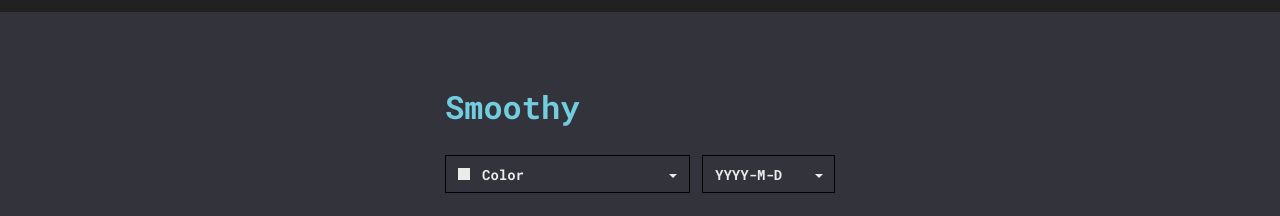
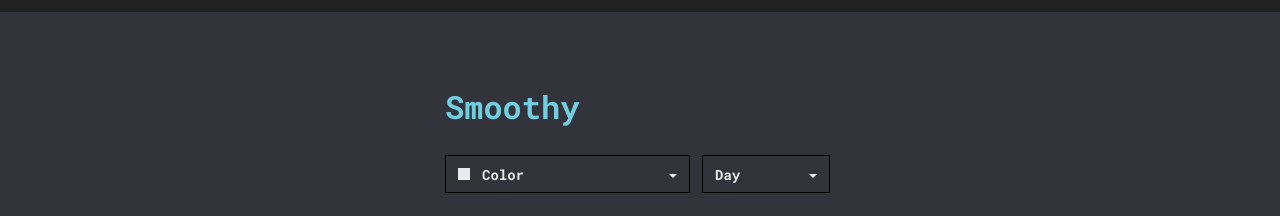
Before and after one commit to AndGreen/timecraft-web, a React (Create React App) app: page / in a window 1280 px wide. Shown: the top 216 px of the page. Built offline with nearby package versions, Linux system fonts and the light colour scheme.

Commit message:
updated date picker

```diff
--- a/src/components/ColorPicker/index.tsx
+++ b/src/components/ColorPicker/index.tsx
@@ -3,16 +3,22 @@ import { colors } from '../../types/colors';
 import { useSelector } from 'react-redux';
 import { useReduxAction } from '../../utils/redux';
 import {
-  togglePickerStatusAction,
   changeActiveColorAction,
+  selectActiveColor,
 } from '../../reducers/colors';
-import { selectActiveColor, selectPickerStatus } from '../../selectors/colors';
+import {
+  togglePickerNameAction,
+  selectOpenedPickerName,
+} from '../../reducers/picker';
 import { Wrapper, Component, ColorList, ColorBlock } from './styles';
 
 export const ColorPicker = () => {
-  const isOpened = useSelector(selectPickerStatus);
+  const pickerName = 'color';
+  const openedPicker = useSelector(selectOpenedPickerName);
+  const togglePickerStatus = useReduxAction(togglePickerNameAction);
+  const isOpened = openedPicker === pickerName;
+
   const activeColor = useSelector(selectActiveColor);
-  const togglePickerStatus = useReduxAction(togglePickerStatusAction);
   const changeActiveColor = useReduxAction(changeActiveColorAction);
 
   return (
@@ -21,7 +27,7 @@ export const ColorPicker = () => {
         opened={isOpened}
         activeColor={activeColor}
         onClick={() => {
-          togglePickerStatus();
+          togglePickerStatus(pickerName);
         }}
       >
         Color
@@ -34,14 +40,14 @@ export const ColorPicker = () => {
               color={colors[colorName]}
               onClick={() => {
                 changeActiveColor(colorName);
-                togglePickerStatus();
+                togglePickerStatus(pickerName);
               }}
             />
           ))}
           <ColorBlock
             onClick={() => {
               changeActiveColor('background');
-              togglePickerStatus();
+              togglePickerStatus(pickerName);
             }}
           />
         </ColorList>
--- a/src/components/DatePicker/index.tsx
+++ b/src/components/DatePicker/index.tsx
@@ -1,38 +1,39 @@
 import React from 'react';
 import { useSelector } from 'react-redux';
-import DayPickerInput from 'react-day-picker/DayPickerInput';
 import { colors } from '../../types/colors';
 import { useReduxAction } from '../../utils/redux';
+import { Wrapper, Component, StyledDayPicker } from './styles';
+import DayPicker from 'react-day-picker';
 import {
-  togglePickerStatusAction,
-  changeActiveColorAction,
-} from '../../reducers/colors';
-import { selectActiveColor, selectPickerStatus } from '../../selectors/colors';
-import { Wrapper, Component, ColorList, ColorBlock } from './styles';
+  selectOpenedPickerName,
+  togglePickerNameAction,
+} from '../../reducers/picker';
 
 export const DatePicker = () => {
-  const isOpened = useSelector(selectPickerStatus);
-  const activeColor = useSelector(selectActiveColor);
-  const togglePickerStatus = useReduxAction(togglePickerStatusAction);
-  const changeActiveColor = useReduxAction(changeActiveColorAction);
+  const pickerName = 'date';
+  const openedPicker = useSelector(selectOpenedPickerName);
+  const togglePickerStatus = useReduxAction(togglePickerNameAction);
+  const isOpened = openedPicker === pickerName;
 
   return (
     <Wrapper>
-      <DayPickerInput
-        format="DD/MM/YYYY"
-        // placeholder={`${formatDate(new Date())}`}
-        keepFocus={false}
-      />
+      <Component
+        opened={isOpened}
+        onClick={() => {
+          togglePickerStatus(pickerName);
+        }}
+      >
+        Day
+      </Component>
+      {isOpened && (
+        <StyledDayPicker>
+          <DayPicker
+            showOutsideDays={true}
+            // placeholder={`${formatDate(new Date())}`}
+            // keepFocus={false}
+          />
+        </StyledDayPicker>
+      )}
     </Wrapper>
   );
 };
-
-// <Component
-//   opened={isOpened}
-//   activeColor={activeColor}
-//   onClick={() => {
-//     togglePickerStatus();
-//   }}
-// >
-//   Color
-// </Component>
--- a/src/components/DatePicker/styles.ts
+++ b/src/components/DatePicker/styles.ts
@@ -1,33 +1,10 @@
 import styled, { css } from 'styled-components';
 import { theme } from '../../styles';
-import Cross from '../../assets/images/cross.svg';
-import { colors } from '../../types/colors';
-
-const arrowCss = css`
-  border-color: ${theme.colors.font} transparent;
-  border-style: solid;
-  height: 0px;
-  width: 0px;
-`;
-
-const arrowDownCss = css`
-  ${arrowCss};
-  border-width: 4px 4px 0px 4px;
-`;
-
-const arrowUpCss = css`
-  ${arrowCss};
-  border-width: 0px 4px 4px 4px;
-`;
-
-const crossCss = css`
-  background-color: ${theme.colors.borders};
-  -webkit-mask: url(${Cross}) no-repeat 50% 50%;
-  mask: url(${Cross}) no-repeat 50% 50%;
-`;
+import { arrowDownCss, arrowUpCss } from '../Icons/arrow';
 
 export const Wrapper = styled.div`
   position: relative;
+  width: 128px;
   & input {
     border-radius: 0;
     padding: 0 0 0 12px;
@@ -43,15 +20,6 @@ export const Wrapper = styled.div`
   }
   & input::placeholder {
     color: ${theme.colors.font};
-  }
-
-  &:after {
-    display: block;
-    content: '';
-    position: absolute;
-    right: 12px;
-    top: 50%;
-    ${arrowDownCss || arrowDownCss}
   }
 
   .DayPickerInput-Overlay {
@@ -75,6 +43,14 @@ export const Wrapper = styled.div`
     background: ${theme.colors.background};
     z-index: 3;
   }
+  .DayPicker-Day--outside {
+    color: ${theme.colors.font};
+    opacity: 0.2;
+  }
+  .DayPicker-Day,
+  .DayPicker-Caption {
+    color: ${theme.colors.font};
+  }
   .DayPicker-Day--today {
     color: ${theme.colors.background};
     background: ${theme.colors.font};
@@ -91,39 +67,21 @@ export const Wrapper = styled.div`
   }
 `;
 
-type ColorPickerProps = {
+type DatePickerProps = {
   opened?: boolean;
   activeColor?: string;
 };
 
-const getCrossColor = (activeColor?: string) =>
-  activeColor && activeColor !== 'background'
-    ? colors[activeColor]
-    : theme.colors.font;
-
-export const Component = styled.div<ColorPickerProps>`
+export const Component = styled.div<DatePickerProps>`
   position: relative;
   border: 1px solid ${theme.colors.borders};
   display: flex;
   height: 36px;
   align-items: center;
-  padding-left: 36px;
+  padding-left: 12px;
   color: ${theme.colors.font};
   font-weight: bold;
   cursor: pointer;
-
-  &:before {
-    display: block;
-    position: absolute;
-    content: '';
-    width: 12px;
-    height: 12px;
-    left: 12px;
-    top: 12px;
-
-    ${(p) => p.activeColor === 'background' && crossCss};
-    background-color: ${(p) => getCrossColor(p.activeColor)};
-  }
 
   &:after {
     display: block;
@@ -135,51 +93,22 @@ export const Component = styled.div<ColorPickerProps>`
   }
 `;
 
-export const ColorList = styled.div`
-  z-index: 2;
-  display: flex;
-  flex-wrap: wrap;
+export const StyledDayPicker = styled.div`
+  z-index: 3;
+  right: 0;
+  margin-top: -1px;
   position: absolute;
-  border-left: 1px solid black;
-`;
+  background-color: ${theme.colors.background};
+  border: 1px solid ${theme.colors.borders};
 
-type ColorBlockProps = {
-  color?: string;
-};
-
-const backgroundColor = (p: ColorBlockProps) =>
-  p.color || theme.colors.background;
-
-export const ColorBlock = styled.div<ColorBlockProps>`
-  display: inline-block;
-  position: relative;
-  box-sizing: border-box;
-  width: 48.63px;
-  height: 48.5px;
-  border-right: 1px solid black;
-  border-bottom: 1px solid black;
-  background-color: ${(p) => backgroundColor(p)};
-  cursor: pointer;
-
-  background-color: ${(p) => backgroundColor(p)};
-
-  &:after {
+  & :before {
+    position: absolute;
     display: block;
     content: '';
-    position: absolute;
-    width: 48.63px;
-    height: 48.5px;
-
-    ${(p) => !p.color && crossCss}
-  }
-
-  &:hover:before {
-    display: block;
-    position: absolute;
-    content: '';
-    width: 47.63px;
-    height: 47.63px;
-    background-color: ${theme.colors.font};
-    opacity: 0.2;
+    background: #33323b;
+    height: 1px;
+    width: 126px;
+    top: -1px;
+    right: 0;
   }
 `;
--- a/src/components/DayGrid/index.tsx
+++ b/src/components/DayGrid/index.tsx
@@ -2,7 +2,7 @@ import React from 'react';
 import { DayGridWrapper, Line, Label } from './styles';
 import { DayBlock } from '../DayBlock';
 import { useSelector } from 'react-redux';
-import { selectPickerStatus } from '../../selectors/colors';
+import { selectOpenedPickerName } from '../../reducers/picker';
 import { useCurrentBlockRerender } from '../../utils/hooks';
 
 type Props = {
@@ -21,7 +21,8 @@ const linesLabels = [
 ];
 
 export const DayGrid = ({ days }: Props) => {
-  const isPickerOpened = useSelector(selectPickerStatus);
+  const openedPicker = useSelector(selectOpenedPickerName);
+  const isPickerOpened = openedPicker !== '';
 
   useCurrentBlockRerender();
 
--- a/src/components/DayGrid/styles.ts
+++ b/src/components/DayGrid/styles.ts
@@ -10,6 +10,7 @@ export const DayGridWrapper = styled.div<WrapperProps>`
   border-collapse: collapse;
   margin-left: 12px;
   opacity: ${(p) => p.disabled && 0.2};
+  z-index: 1;
 `;
 
 export const Line = styled.div`
--- a/src/reducers/blocks.ts
+++ b/src/reducers/blocks.ts
@@ -1,5 +1,6 @@
 import { createSlice, PayloadAction } from '@reduxjs/toolkit';
 import { getCurrentBlockID } from '../utils/time';
+import { RootState } from './index';
 
 const blocksSlice = createSlice({
   name: 'blocks',
@@ -31,3 +32,7 @@ export const {
     setBlockColor: setBlockColorAction,
   },
 } = blocksSlice;
+
+export const selectCurrentBlockId = (state: RootState) => state.blocks.current;
+export const selectBlockColor = (id: number) => (state: RootState) =>
+  state.blocks.colors[id];
--- a/src/reducers/index.ts
+++ b/src/reducers/index.ts
@@ -1,7 +1,8 @@
 import { combineReducers } from 'redux';
 import { blocks } from './blocks';
 import { colors } from './colors';
+import { picker } from './picker';
 
-export const RootReducer = combineReducers({ blocks, colors });
+export const RootReducer = combineReducers({ blocks, colors, picker });
 
 export type RootState = ReturnType<typeof RootReducer>;
--- /dev/null
+++ b/src/reducers/picker.ts
@@ -0,0 +1,22 @@
+import { createSlice } from '@reduxjs/toolkit';
+import { RootState } from './index';
+
+const pickerSlice = createSlice({
+  name: 'pickers',
+  initialState: {
+    name: '' as string,
+  },
+  reducers: {
+    togglePickerName: (state, action) => ({
+      ...state,
+      name: action.payload === state.name ? '' : action.payload,
+    }),
+  },
+});
+
+export const {
+  reducer: picker,
+  actions: { togglePickerName: togglePickerNameAction },
+} = pickerSlice;
+
+export const selectOpenedPickerName = (state: RootState) => state.picker.name;
--- a/src/selectors/blocks.ts
+++ /dev/null
@@ -1,5 +0,0 @@
-import { RootState } from '../reducers';
-
-export const selectCurrentBlockId = (state: RootState) => state.blocks.current;
-export const selectBlockColor = (id: number) => (state: RootState) =>
-  state.blocks.colors[id];
--- a/src/selectors/colors.ts
+++ /dev/null
@@ -1,6 +0,0 @@
-import { RootState } from '../reducers';
-
-export const selectPickerStatus = (state: RootState) =>
-  state.colors.isPickerOpened;
-
-export const selectActiveColor = (state: RootState) => state.colors.active;
```
Also changed, not shown: src/components/DayBlock/index.tsx (+6 -3 lines), src/reducers/colors.ts (+4 -9 lines).
